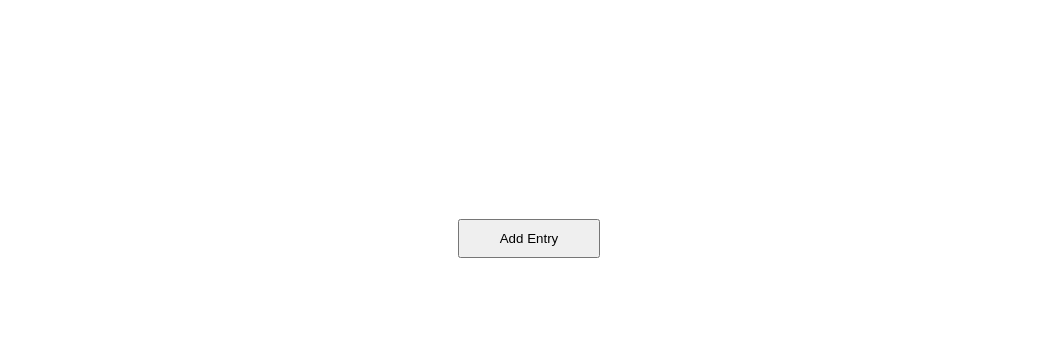
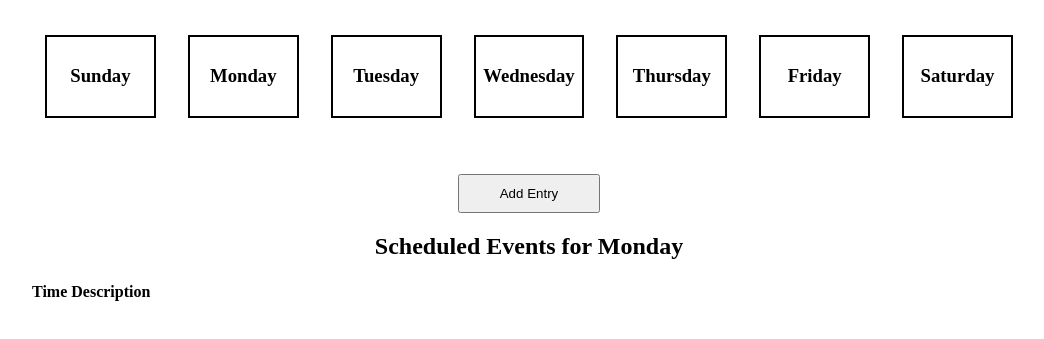
Before and after one commit to jghil/week-planner, a website: page index.html in a window 1280 px wide. Shown: the part 69-408 px from the top of the page, without its empty margins (111-1155 px from the left). Drawn offline with Linux system fonts and the light colour scheme.

Commit message:
progress made

```diff
--- a/index.html
+++ b/index.html
@@ -13,9 +13,53 @@
         <h1>Weekly Planner</h1>
       </div>
     </div>
+    <div class="row">
+      <div class="column-seventh">
+        <h3 class="day">Sunday</h3>
+      </div>
+      <div class="column-seventh">
+        <h3 class="day">Monday</h3>
+      </div>
+      <div class="column-seventh">
+        <h3 class="day">Tuesday</h3>
+      </div>
+      <div class="column-seventh">
+        <h3 class="day">Wednesday</h3>
+      </div>
+      <div class="column-seventh">
+        <h3 class="day">Thursday</h3>
+      </div>
+      <div class="column-seventh">
+        <h3 class="day">Friday</h3>
+      </div>
+      <div class="column-seventh">
+        <h3 class="day">Saturday</h3>
+      </div>
+    </div>
     <div class="row space-between">
       <div class="column-full text-center entry-spacing">
         <button class="add-entry">Add Entry</button>
+      </div>
+    </div>
+    <div class="scheduled-days">
+      <div class="row">
+        <div class="column-full">
+          <h2 class="text-center">Scheduled Events for <span class="current-day">Monday</span></h2>
+        </div>
+      </div>
+    </div>
+    <div class="row">
+      <div class="column-full">
+        <table>
+          <thead>
+            <tr>
+              <th>Time</th>
+              <th>Description</th>
+            </tr>
+          </thead>
+          <tbody>
+          </tbody>
+        </table>
       </div>
     </div>
     <div class="modal-container hidden">
--- a/styles.css
+++ b/styles.css
@@ -29,7 +29,7 @@
 }
 
 .entry-spacing {
-  margin-top: 200px;
+  margin-top: 40px;
 }
 
 .add-entry {
@@ -46,7 +46,15 @@
   background-color: rgb(156 188 237);
 }
 
-.add-entry:active {
+.day {
+  text-align: center;
+  border: solid 2px black;
+  margin: 1rem;
+  padding: 20% 0;
+}
+
+.add-entry:active,
+.day:active {
   transform: translateY(0.25rem);
 }
 
@@ -75,7 +83,7 @@
 .modal-container {
   position: fixed;
   width: 70%;
-  top: 30%;
+  top: 20%;
   background-color: white;
   margin: 0 15%;
   padding: 0 5% 2%;
@@ -93,3 +101,12 @@
   background-color: rgb(0 0 0 / 50%);
   height: 100vh;
 }
+
+.column-seventh {
+  width: calc(100% / 7);
+}
+
+.day:hover {
+  background-color: rgb(230, 230, 230);
+  cursor: pointer;
+}
```
